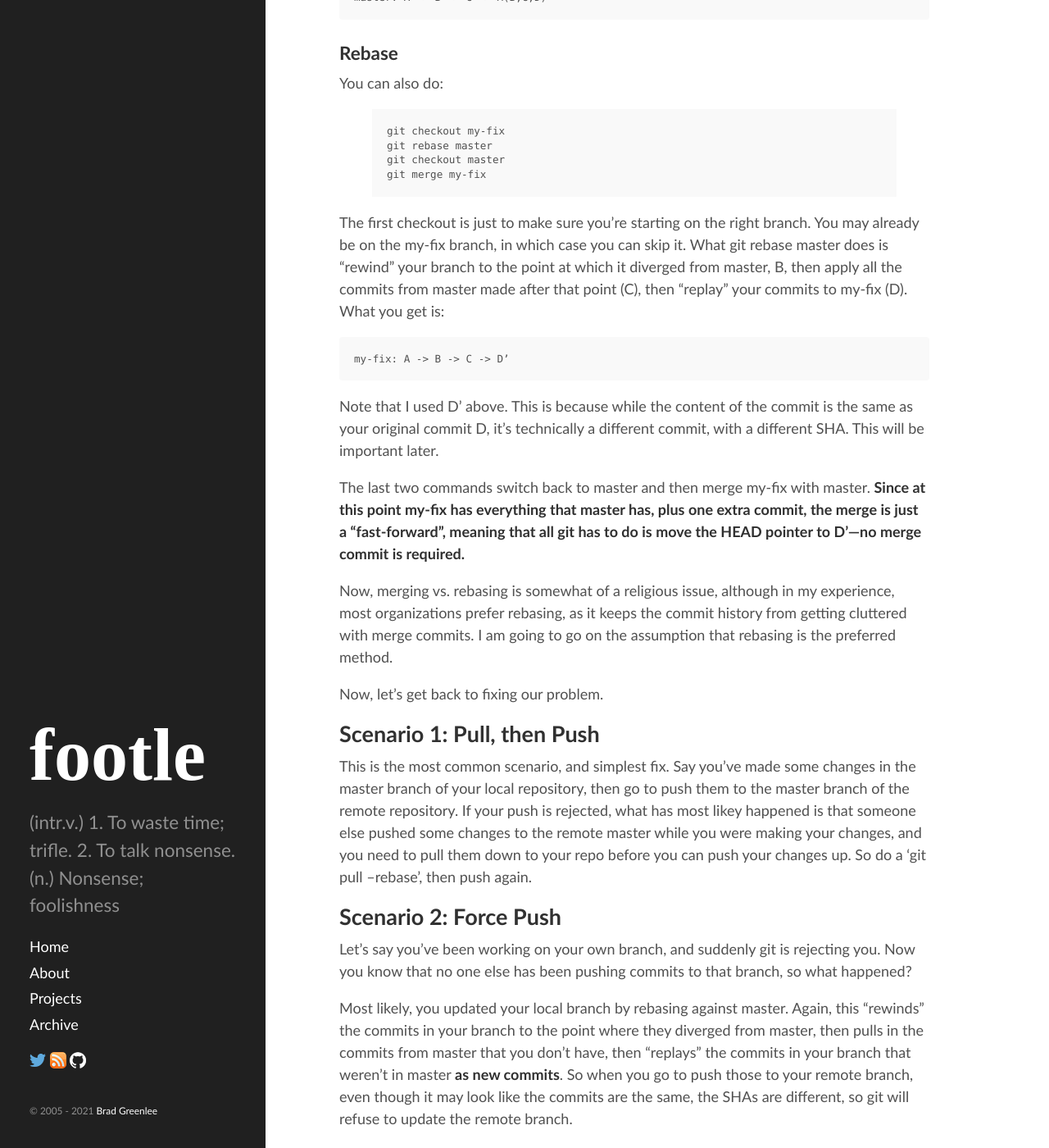
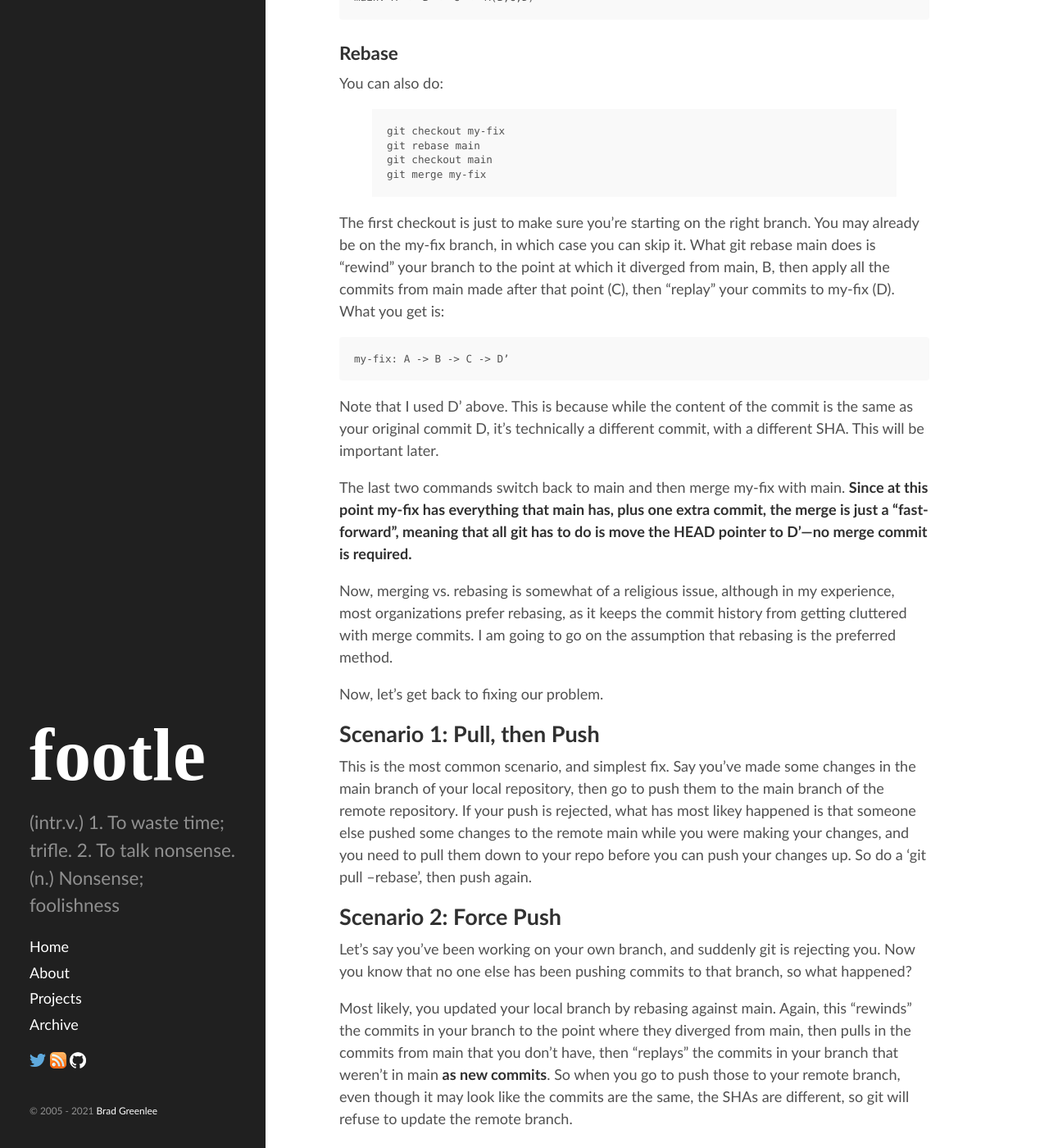
Before and after one commit to bgreenlee/bgreenlee.github.io, a Jekyll site: the page built from _posts/2013-06-26-why-is-git-rejecting-me.md, in a window 1280 px wide and 1400 px high, scrolled down 1284 px. Shown: the whole window at 82% size. Built offline with Jekyll 4.4.1, drawn with Linux system fonts in a browser that asks for light colours; some web fonts are replaced; comment, search, counter and statistics services are not loaded; some of the changed text lies outside the part shown.

Commit message:
s/master/main/g

```diff
--- a/_layouts/page-forkme.html
+++ b/_layouts/page-forkme.html
@@ -10,4 +10,4 @@
 <script>!function(d,s,id){var js,fjs=d.getElementsByTagName(s)[0],p=/^http:/.test(d.location)?'http':'https';if(!d.getElementById(id)){js=d.createElement(s);js.id=id;js.src=p+'://platform.twitter.com/widgets.js';fjs.parentNode.insertBefore(js,fjs);}}(document, 'script', 'twitter-wjs');</script>
 </div>
 
-<a href="https://github.com/bgreenlee/bgreenlee.github.io/tree/master/{{ page.relative_path }}"><img style="position: absolute; top: 0; right: 0; border: 0;" src="https://camo.githubusercontent.com/652c5b9acfaddf3a9c326fa6bde407b87f7be0f4/68747470733a2f2f73332e616d617a6f6e6177732e636f6d2f6769746875622f726962626f6e732f666f726b6d655f72696768745f6f72616e67655f6666373630302e706e67" alt="Fork me on GitHub" data-canonical-src="https://s3.amazonaws.com/github/ribbons/forkme_right_orange_ff7600.png"></a>
+<a href="https://github.com/bgreenlee/bgreenlee.github.io/tree/main/{{ page.relative_path }}"><img style="position: absolute; top: 0; right: 0; border: 0;" src="https://camo.githubusercontent.com/652c5b9acfaddf3a9c326fa6bde407b87f7be0f4/68747470733a2f2f73332e616d617a6f6e6177732e636f6d2f6769746875622f726962626f6e732f666f726b6d655f72696768745f6f72616e67655f6666373630302e706e67" alt="Fork me on GitHub" data-canonical-src="https://s3.amazonaws.com/github/ribbons/forkme_right_orange_ff7600.png"></a>
--- a/_posts/2013-06-26-why-is-git-rejecting-me.md
+++ b/_posts/2013-06-26-why-is-git-rejecting-me.md
@@ -8,9 +8,9 @@
 Every Git user, from novice to expert, gets this error message at some point, maybe even daily:
 
 {% highlight bash %}
-$ git push origin master
+$ git push origin main
 To git@github.com:bgreenlee/myrepo.git
- ! [rejected]        master -> master (non-fast-forward)
+ ! [rejected]        main -> main (non-fast-forward)
 error: failed to push some refs to 'git@github.com:bgreenlee/myrepo.git'
 hint: Updates were rejected because a pushed branch tip is behind its remote
 hint: counterpart. Check out this branch and merge the remote changes
@@ -26,25 +26,25 @@
 
 Consider the following case:
 
-    master: A -> B -> C
+      main: A -> B -> C
     my-fix:       \-> D
 
-Here, you created a branch named “my-fix” from master while it was at commit B. While you were working on your fix, someone else pushed commit C to master. You finish your fix and commit it to the my-fix branch. That's commit D above.
+Here, you created a branch named “my-fix” from main while it was at commit B. While you were working on your fix, someone else pushed commit C to main. You finish your fix and commit it to the my-fix branch. That's commit D above.
 
-Now you're ready to merge your my-fix branch back into master. There are two ways to go about this.
+Now you're ready to merge your my-fix branch back into main. There are two ways to go about this.
 
 ### Merge
 
 You can do:
 
 {% highlight bash %}
-git checkout master
+git checkout main
 git merge my-fix
 {% endhighlight %}
 
 This will resolve the differences between the two branches by doing a three-way merge using commits C and D and their common ancestor, B. It does this by creating an additional merge commit, which we’ll call M:
 
-    master: A -> B -> C -> M(B,C,D)
+    main: A -> B -> C -> M(B,C,D)
 
 ### Rebase
 
@@ -52,18 +52,18 @@
 
 {% highlight bash %}
 git checkout my-fix
-git rebase master
-git checkout master
+git rebase main
+git checkout main
 git merge my-fix
 {% endhighlight %}
 
-The first checkout is just to make sure you're starting on the right branch. You may already be on the my-fix branch, in which case you can skip it.  What git rebase master does is “rewind” your branch to the point at which it diverged from master, B, then apply all the commits from master made after that point (C), then “replay” your commits to my-fix (D). What you get is:
+The first checkout is just to make sure you're starting on the right branch. You may already be on the my-fix branch, in which case you can skip it.  What git rebase main does is “rewind” your branch to the point at which it diverged from main, B, then apply all the commits from main made after that point (C), then “replay” your commits to my-fix (D). What you get is:
 
     my-fix: A -> B -> C -> D’
 
 Note that I used D’ above. This is because while the content of the commit is the same as your original commit D, it's technically a different commit, with a different SHA. This will be important later.
 
-The last two commands switch back to master and then merge my-fix with master. **Since at this point my-fix has everything that master has, plus one extra commit, the merge is just a “fast-forward”, meaning that all git has to do is move the HEAD pointer to D’—no merge commit is required.**
+The last two commands switch back to main and then merge my-fix with main. **Since at this point my-fix has everything that main has, plus one extra commit, the merge is just a “fast-forward”, meaning that all git has to do is move the HEAD pointer to D’—no merge commit is required.**
 
 Now, merging vs. rebasing is somewhat of a religious issue, although in my experience, most organizations prefer rebasing, as it keeps the commit history from getting cluttered with merge commits. I am going to go on the assumption that rebasing is the preferred method.
 
@@ -71,13 +71,13 @@
 
 ## Scenario 1: Pull, then Push
 
-This is the most common scenario, and simplest fix. Say you've made some changes in the master branch of your local repository, then go to push them to the master branch of the remote repository. If your push is rejected, what has most likey happened is that someone else pushed some changes to the remote master while you were making your changes, and you need to pull them down to your repo before you can push your changes up. So do a 'git pull --rebase', then push again.
+This is the most common scenario, and simplest fix. Say you've made some changes in the main branch of your local repository, then go to push them to the main branch of the remote repository. If your push is rejected, what has most likey happened is that someone else pushed some changes to the remote main while you were making your changes, and you need to pull them down to your repo before you can push your changes up. So do a 'git pull --rebase', then push again.
 
 ## Scenario 2: Force Push
 
 Let's say you've been working on your own branch, and suddenly git is rejecting you. Now you know that no one else has been pushing commits to that branch, so what happened?
 
-Most likely, you updated your local branch by rebasing against master. Again, this “rewinds” the commits in your branch to the point where they diverged from master, then pulls in the commits from master that you don’t have, then “replays” the commits in your branch that weren’t in master **as new commits**. So when you go to push those to your remote branch, even though it may look like the commits are the same, the SHAs are different, so git will refuse to update the remote branch.
+Most likely, you updated your local branch by rebasing against main. Again, this “rewinds” the commits in your branch to the point where they diverged from main, then pulls in the commits from main that you don’t have, then “replays” the commits in your branch that weren’t in main **as new commits**. So when you go to push those to your remote branch, even though it may look like the commits are the same, the SHAs are different, so git will refuse to update the remote branch.
 
 One way around this is to force push:
 
@@ -99,6 +99,6 @@
 
 Your colleagues will then have to delete their local branch and pull it down again.
 
-I’m sure I’ll get some hate mail for suggesting force push as a viable option, so I’ll reiterate: don’t do this unless you know what you’re doing. Even if you do know what you’re doing, you’re playing with fire, as a developer at my company learned when he accidentally force-pushed to `origin master`, which brought most of the engineering team to a halt while we figured out what got blown away and reconstructed master. (To git's credit, it is hard to do real irreversible damage; between the [reflog](http://gitready.com/intermediate/2009/02/09/reflog-your-safety-net.html) and commits stored in your colleagues' repos, you can almost always recover. It just may take some time to sort things out.)
+I’m sure I’ll get some hate mail for suggesting force push as a viable option, so I’ll reiterate: don’t do this unless you know what you’re doing. Even if you do know what you’re doing, you’re playing with fire, as a developer at my company learned when he accidentally force-pushed to `origin main`, which brought most of the engineering team to a halt while we figured out what got blown away and reconstructed main. (To git's credit, it is hard to do real irreversible damage; between the [reflog](http://gitready.com/intermediate/2009/02/09/reflog-your-safety-net.html) and commits stored in your colleagues' repos, you can almost always recover. It just may take some time to sort things out.)
 
 I should also note that it is possible to disable force-pushing on a per-repository basis (unfortunately not per-branch, AFAIK, but there are hoops you can jump through).
```
